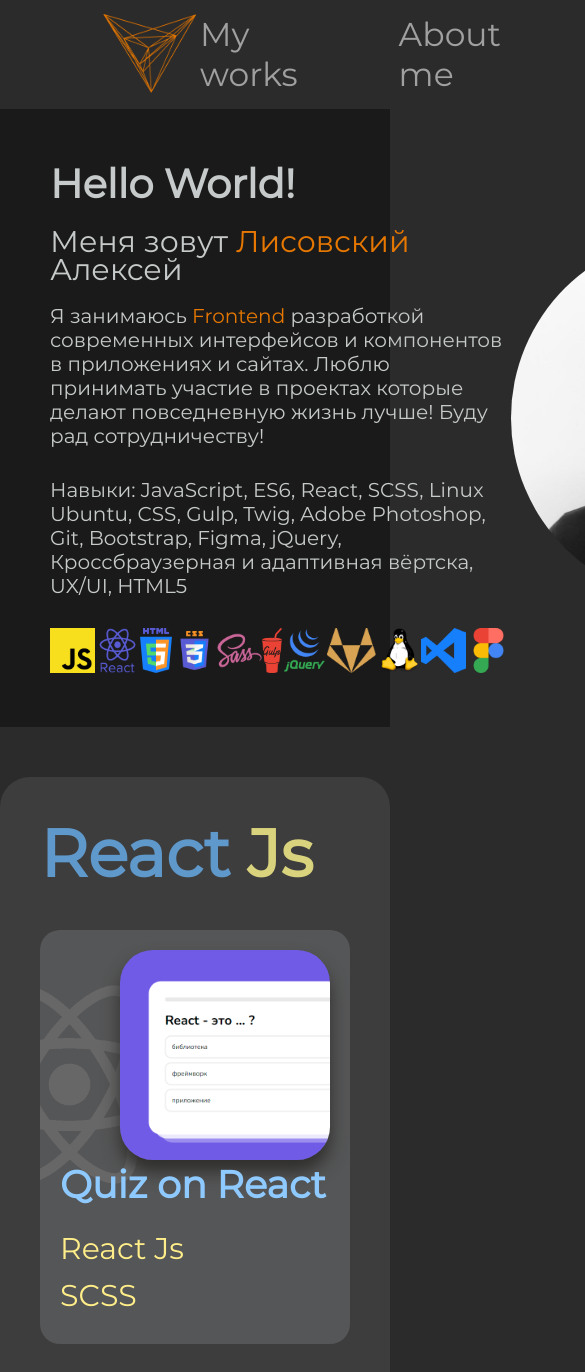
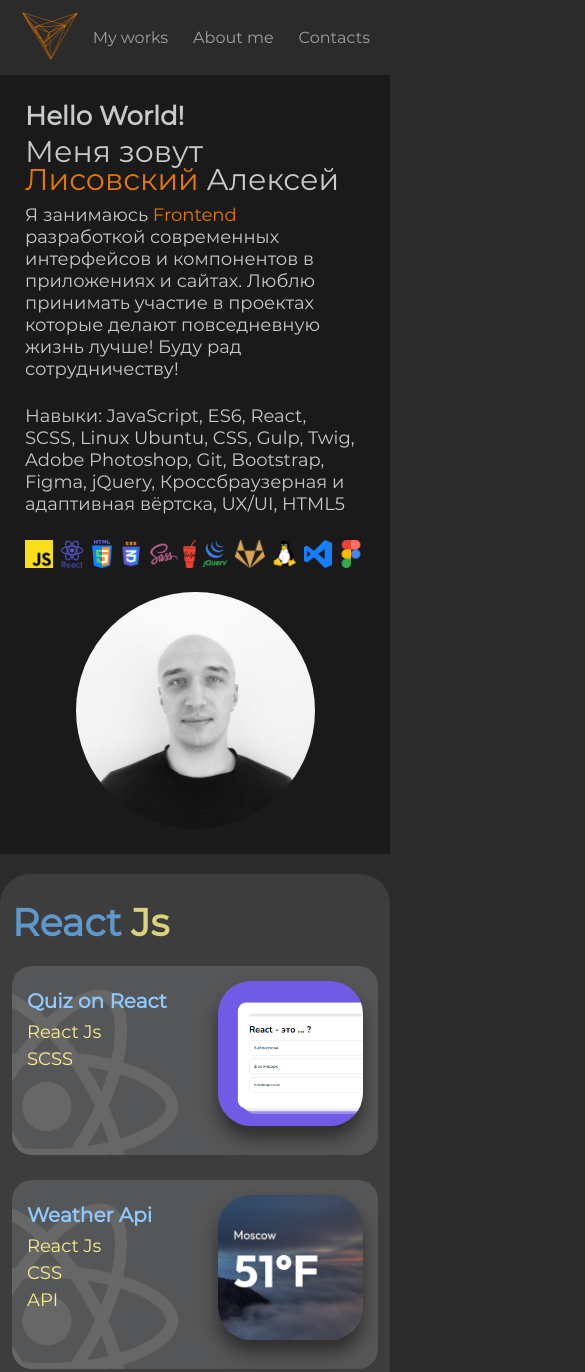
Before and after one commit to Lisofsky023/CV, a plain HTML site: page index.html in a window 390 px wide. Shown: the top 1372 px of the page, 585 px wide, since content can reach past the window. Drawn offline with Linux system fonts and the light colour scheme.

Commit message:
adaptive

```diff
--- a/style.css
+++ b/style.css
@@ -127,8 +127,8 @@ ul {
 }
 
 .header__container {
-   justify-content: space-between;
-   align-items: center;
+  justify-content: space-between;
+  align-items: center;
 }
 
 .header__logo-img {
@@ -321,15 +321,11 @@ ul {
   background-position-y: -148px;
   background-size: 148%;
 }
-
-
 /* MENU */
 
 /* ABOUT */
-
 .about-me {
   height: 100%;
-  /* background-color: rgba(0,0,0, 0.4); */
   background-color: #e9e9e9;
   padding: 50px;
   margin-bottom: 50px;
@@ -350,8 +346,6 @@ ul {
 .about-text {
   font-size: 21px;
   color: #383838;
-  /* background-color: #dcfff8; */
-  /* margin-bottom: 20px; */
   margin-top: 20px;
 }
 
@@ -364,7 +358,6 @@ ul {
 }
 
 /* CONTACTS */
-
 .contacts {
   width: 100%;
   background-color: #3d3d3d;
@@ -401,7 +394,203 @@ ul {
 
 
 @media (max-width: 1024px) {
+  .works__item {
+    width: 458px;
+  }
+
+  .works__subtitle {
+    font-size: 26px;
+    line-height: 50px;
+    margin-bottom: 0px;
+    line-height: 40px;
+  }
+
+  .works__desc-adaptive {
+    font-size: 25px;
+    margin-bottom: 5px;
+  }
+
+  .works__img {
+    width: 190px;
+  }
+
+  .works__item {
+    min-height: 235px;
+    margin-bottom: 25px;
+  }
 }
 
-@media (max-width: 576px) {
+@media (max-width: 768px) {
+  .header {
+    padding: 10px 20px;
+  }
+
+  .nav__link {
+    font-size: 25px;
+  }
+
+  .header__logo-img {
+    width: 80px;
+  }
+
+  .about__img {
+    width: 239px;
+  }
+
+  .about__header {
+    font-size: 30px;
+    margin-bottom: 15px;
+  }
+
+  .about__text {
+    font-size: 25px;
+  }
+
+  .about__description {
+    font-size: 18px;
+    margin-bottom: 25px;
+    padding-right: 10px;
+  }
+
+  .about__skill-img {
+    height: 28px;
+  }
+
+  .about {
+    padding: 25px;
+  }
+
+  .works__header, .yellow {
+    font-size: 50px;
+  }
+
+  .works__link {
+    padding: 15px;
+  }
+
+  .works__subtitle {
+    font-size: 20px;
+  }
+
+  .works__img {
+    width: 145px;
+  }
+
+  .works__item {
+    min-height: 189px;
+    width: 334px;
+    margin-bottom: 25px;
+  }
+
+  .works__desc-adaptive {
+    font-size: 18px;
+  }
+
+  .header-about, .header-about__color {
+    font-size: 50px;
+    margin-bottom: 15px;
+  }
+
+  .about-me {
+    padding: 25px;
+  }
+
+  .works {
+    margin-bottom: 30px;
+  }
+
+  .about-text {
+    margin-top: 0px;
+  }
+
+  .about-me {
+    margin-bottom: 30px;
+  }
 }
+
+@media (max-width: 425px){
+  .nav__item:not(:last-child) {
+    margin-right: 25px;
+  }
+
+  .nav__link {
+    font-size: 16px;
+  }
+
+  .header__logo-img {
+    width: 60px;
+  }
+
+  .about {
+    flex-direction: column;
+  }
+
+  .about__header {
+    font-size: 26px;
+    margin-bottom: 6px;
+  }
+
+  .about__text {
+    font-size: 30px;
+    margin-bottom: 10px;
+  }
+
+  .about__list {
+    margin-bottom: 20px;
+  }
+
+  .about {
+    margin-bottom: 20px;
+  }
+
+  .container {
+    padding: 25px 12px 0px 12px;
+  }
+
+  .works__item {
+    width: 400px;
+  }
+
+  .works__header, .yellow {
+    font-size: 38px;
+    margin-bottom: 20px;
+  }
+
+  .header-about, .header-about__color {
+    font-size: 38px;
+  }
+
+  .about-text {
+    font-size: 16px;
+  }
+
+  .tel {
+    font-size: 25p
+  }
+}
+
+@media (max-width:375px) {
+  .nav__link {
+    font-size: 14px;
+  }
+
+  .works__link {
+    padding: 10px;
+  }
+
+  .works__item {
+    min-height: 169px;
+  }
+
+  .works__subtitle {
+    line-height: 33px;
+  }
+
+  .about-text {
+    margin-top: 10px;
+  }
+
+  .tel {
+    font-size: 24px;
+  }
+}
```
